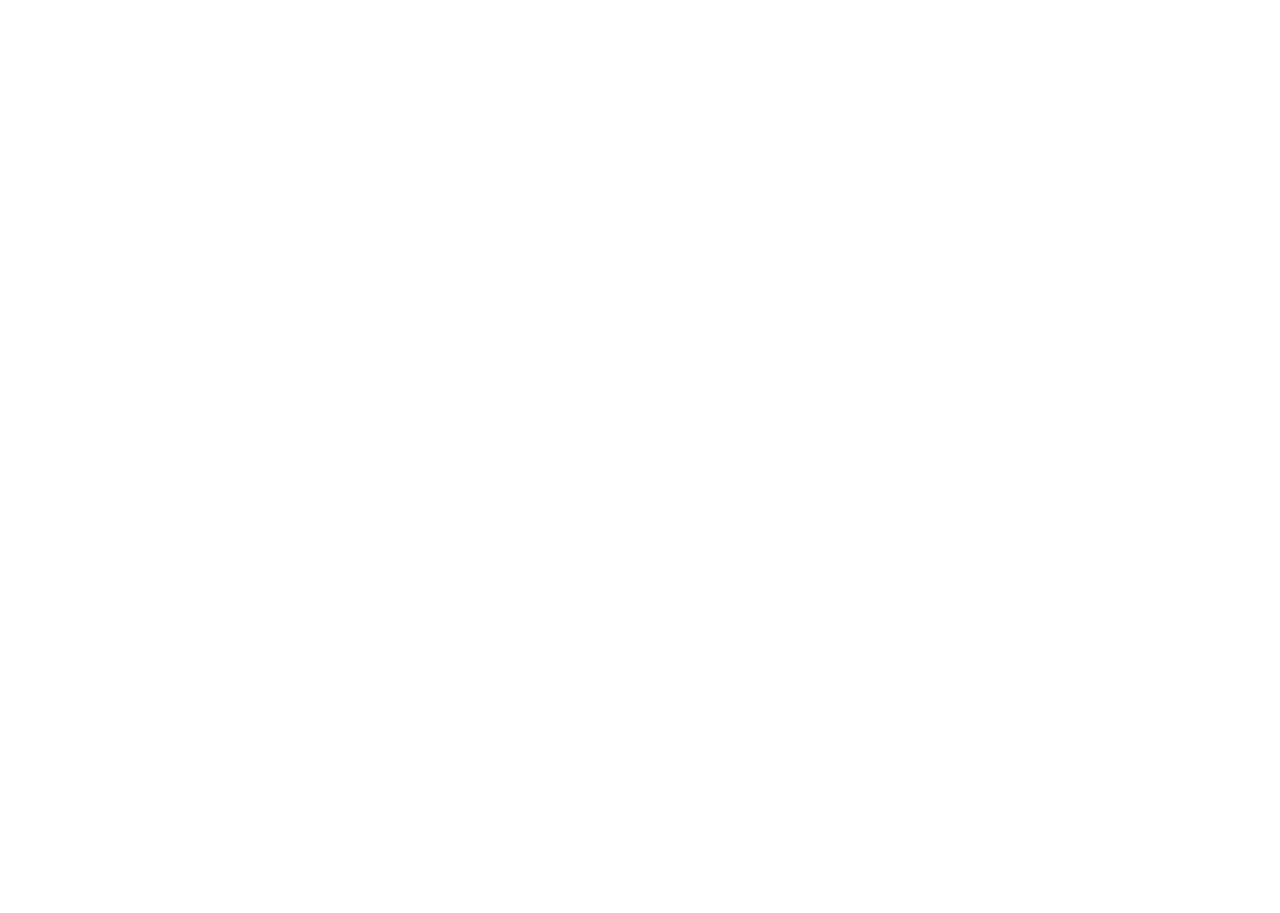
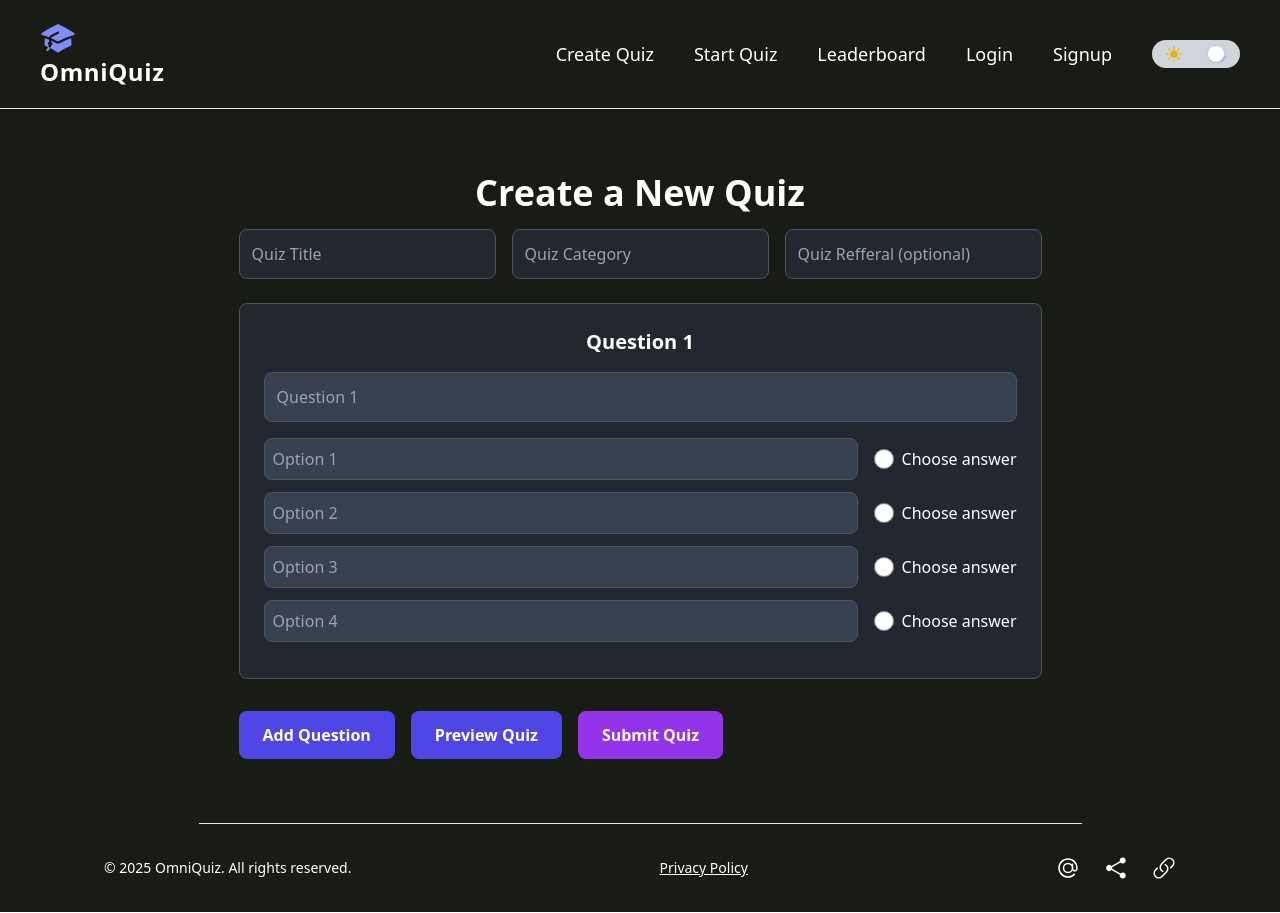
Before and after one commit to Yadati-Viswas/Quiz-App, a React (Create React App) app in the folder frontend-quiz/: page /create-quiz in a window 1280 px wide. Before the commit this address had no page. Before the commit the page ends 800 px from the top, so only its background shows below. Built offline with nearby package versions, Linux system fonts and the light colour scheme.

Commit message:
Create Quiz Page is designed.

```diff
--- a/frontend-quiz/src/App.js
+++ b/frontend-quiz/src/App.js
@@ -3,6 +3,7 @@
 import {BrowserRouter as Router, Route, Routes} from 'react-router-dom';
 import HomePage from "./HomePage";
 import StartQuizPage from "./components/pages/startQuiz";
+import CreateQuizPage from "./components/pages/createQuiz";
 import { DarkModeContextProvider } from "./contexts/DarkModeContextProvider";
 // import CreateQuizPage from "./CreateQuizPage";
 
@@ -14,8 +15,8 @@
         <Routes>
           <Route path="/"  element={<HomePage/>} />
           <Route path="/start-quiz" element={<StartQuizPage/>} />
-          {/* <Route path="/create-quiz" component={CreateQuizPage} />
-          <Route path="/leaderboard" component={LeaderboardPage} />
+          <Route path="/create-quiz" element={<CreateQuizPage/>} />
+          {/* <Route path="/leaderboard" component={LeaderboardPage} />
           <Route path="/login" component={LoginPage} />
           <Route path="/signup" component={SignupPage} />
           <Route path="*" component={NotFoundPage} /> */}
--- /dev/null
+++ b/frontend-quiz/src/components/pages/createQuiz.js
@@ -0,0 +1,191 @@
+import { useState } from "react";
+import { motion, AnimatePresence } from "framer-motion";
+import Layout from "../Layout";
+import { useDarkMode } from "../../contexts/DarkModeContextProvider";
+
+export default function CreateQuizPage() {
+  const { darkMode } = useDarkMode();
+  const [quizTitle, setQuizTitle] = useState("");
+  const [quizCategory, setQuizCategory] = useState("");
+  const [quizRefferal, setQuizRefferal] = useState("");
+  const [questions, setQuestions] = useState([
+    { question: "", options: ["", "", "", ""], correctIndex: null }
+  ]);
+  const [showPreview, setShowPreview] = useState(false);
+
+  const handleAddQuestion = () => {
+    setQuestions([...questions, { question: "", options: ["", "", "", ""], correctIndex: null }]);
+  };
+
+  const handleQuestionChange = (index, field, value) => {
+    const updatedQuestions = [...questions];
+    if (field === "question") {
+      updatedQuestions[index].question = value;
+    } else if (field.startsWith("option")) {
+      const optionIndex = parseInt(field.split("-")[1], 10);
+      updatedQuestions[index].options[optionIndex] = value;
+    } else if (field === "correctIndex") {
+      updatedQuestions[index].correctIndex = parseInt(value, 10);
+    }
+    setQuestions(updatedQuestions);
+  };
+
+  const handleSubmit = () => {
+    alert("Quiz submitted! (Functionality to be implemented)");
+  }
+    const handlePreview = () => {
+    // Validate before preview
+    if (quizTitle.trim() === "") {
+      alert("Please enter a quiz title.");
+      return;
+    }
+    for (let i = 0; i < questions.length; i++) {
+      const q = questions[i];
+      if (q.question.trim() === "") {
+        alert(`Please enter question ${i + 1}.`);
+        return;
+      }
+      if (q.options.some(opt => opt.trim() === "")) {
+        alert(`Please fill all options for question ${i + 1}.`);
+        return;
+      }
+      if (q.correctIndex === null || isNaN(q.correctIndex) || q.correctIndex < 0 || q.correctIndex > 3) {
+        alert(`Please select a correct answer for question ${i + 1}.`);
+        return;
+      }
+    }
+    setShowPreview(true);
+  };
+
+  return (
+    <Layout>
+      <motion.section
+        initial={{ opacity: 0, y: 20 }}
+        animate={{ opacity: 1, y: 0 }}
+        transition={{ duration: 0.6 }}
+        className={`flex flex-col items-center space-y-8 ${darkMode ? "text-white" : "text-gray-900"}`}
+      >
+        <div className="w-full max-w-4xl text-center">
+        <h1 className="text-4xl font-bold mb-4">Create a New Quiz</h1>
+        <div className="w-full max-w-4xl">
+          <div className="flex flex-col md:flex-row md:space-x-4">
+            <input
+              type="text"
+              placeholder="Quiz Title"
+              value={quizTitle}
+              onChange={(e) => setQuizTitle(e.target.value)}
+              className={`w-full md:w-1/2 p-3 mb-6 rounded-lg border ${darkMode ? "bg-[#23272f] border-gray-600 text-white" : "bg-white border-gray-300 text-gray-900"} focus:outline-none focus:ring-2 focus:ring-blue-500`}
+            />
+            <input
+              type="text"
+              placeholder="Quiz Category"
+              value={quizCategory}
+              onChange={(e) => setQuizCategory(e.target.value)}
+              className={`w-full md:w-1/2 p-3 mb-6 rounded-lg border ${darkMode ? "bg-[#23272f] border-gray-600 text-white" : "bg-white border-gray-300 text-gray-900"} focus:outline-none focus:ring-2 focus:ring-blue-500`}
+            />
+            <input
+              type="text"
+              placeholder="Quiz Refferal (optional)"
+              value={quizRefferal}
+              onChange={(e) => setQuizRefferal(e.target.value)}
+              className={`w-full md:w-1/2 p-3 mb-6 rounded-lg border ${darkMode ? "bg-[#23272f] border-gray-600 text-white" : "bg-white border-gray-300 text-gray-900"} focus:outline-none focus:ring-2 focus:ring-blue-500`}
+            />
+          </div>
+          {questions.map((q, idx) => (
+            <div key={idx} className={`mb-8 p-6 rounded-lg border ${darkMode ? "bg-[#23272f] border-gray-600" : "bg-white border-gray-300"}`}>
+              <h3 className="text-xl font-semibold mb-4">{`Question ${idx + 1}`}</h3>
+              <input
+                type="text"
+                placeholder={`Question ${idx + 1}`}
+                value={q.question}
+                onChange={(e) => handleQuestionChange(idx, "question", e.target.value)}
+                className={`w-full p-3 mb-4 rounded-lg border ${darkMode ? "bg-[#374151] border-gray-600 text-white" : "bg-white border-gray-300 text-black"} focus:outline-none focus:ring-2 focus:ring-blue-500`}
+              />
+              {q.options.map((opt, optIdx) => (
+                <div key={optIdx} className="flex items-center mb-3">
+                  <input
+                    type="text"
+                    placeholder={`Option ${optIdx + 1}`}
+                    value={opt}
+                    onChange={(e) => handleQuestionChange(idx, `option-${optIdx}`, e.target.value)}
+                    className={`flex-1 p-2 rounded-lg border ${darkMode ? "bg-[#374151] border-gray-600 text-white" : "bg-white border-gray-300 text-black"} focus:outline-none focus:ring-2 focus:ring-blue-500`}
+                  />
+                  <label className="ml-4 flex items-center space-x-2">
+                    <input
+                      type="radio"
+                      name={`correct-${idx}`}
+                      value={optIdx}
+                      checked={q.correctIndex === optIdx}
+                      onChange={(e) => handleQuestionChange(idx, "correctIndex", e.target.value)}
+                      className="form-radio h-5 w-5 text-blue-600"
+                    />
+                    <span>Choose answer</span>
+                  </label>
+                </div>
+              ))}
+            </div>
+          ))}
+          <div className="flex space-x-4">
+            <button
+              onClick={handleAddQuestion}
+              className={`px-6 py-3 rounded-lg font-semibold ${darkMode ? "bg-indigo-600 hover:bg-indigo-700 text-white" : "bg-blue-600 hover:bg-blue-700 text-white"} transition`}
+            >
+              Add Question
+            </button>
+            <button
+              onClick={handlePreview}
+              className={`px-6 py-3 rounded-lg font-semibold ${darkMode ? "bg-indigo-600 hover:bg-indigo-700 text-white" : "bg-blue-600 hover:bg-blue-700 text-white"} transition`}
+            >
+              Preview Quiz
+            </button>
+            <button
+              onClick={handleSubmit}
+              className={`px-6 py-3 rounded-lg font-semibold ${darkMode ? "bg-purple-600 hover:bg-purple-700 text-white" : "bg-purple-600 hover:bg-purple-700 text-white"} transition`}
+            >
+              Submit Quiz
+            </button>
+          </div>
+        </div>
+        </div>
+      </motion.section>
+
+        <AnimatePresence>
+        {showPreview && (
+          <motion.div
+            initial={{ opacity: 0 }}
+            animate={{ opacity: 1 }}
+            exit={{ opacity: 0 }}
+            className="fixed inset-0 bg-black bg-opacity-50 flex items-center justify-center z-50"
+          >
+            <motion.div
+              initial={{ scale: 0.8, opacity: 0 }}
+              animate={{ scale: 1, opacity: 1 }}
+              exit={{ scale: 0.8, opacity: 0 }}
+              className={`${darkMode ? "bg-[#23272f] text-white" : "bg-white text-gray-900"} p-6 rounded-lg max-w-3xl w-full max-h-full overflow-y-auto`}
+            >
+              <h2 className={`text-2xl font-bold mb-4 ${darkMode ? "bg-[#23272f] border-gray-600 text-white" : "bg-white border-gray-300 text-gray-900"}`}>Quiz Preview: {quizTitle}</h2>
+              {questions.map((q, idx) => (
+                <div key={idx} className="mb-6">
+                  <h3 className="font-semibold mb-2">{`Q${idx + 1}: ${q.question}`}</h3>
+                  <ul className ="list-disc list-inside">
+                    {q.options.map((opt, optIdx) => (
+                      <li key={optIdx} className={q.correctIndex === optIdx ? "font-bold text-green-600" : ""}>
+                        {opt}
+                      </li>
+                    ))}
+                  </ul>
+                </div>
+              ))}
+              <button
+                onClick={() => setShowPreview(false)}
+                className={`mt-4 px-6 py-3 rounded-lg font-semibold ${darkMode ? "bg-red-600 hover:bg-red-700 text-white" : "bg-red-600 hover:bg-red-700 text-white"} transition`}
+              >
+                Close Preview
+              </button>
+            </motion.div>
+          </motion.div>
+        )}
+      </AnimatePresence>
+    </Layout>
+  );
+}
```
